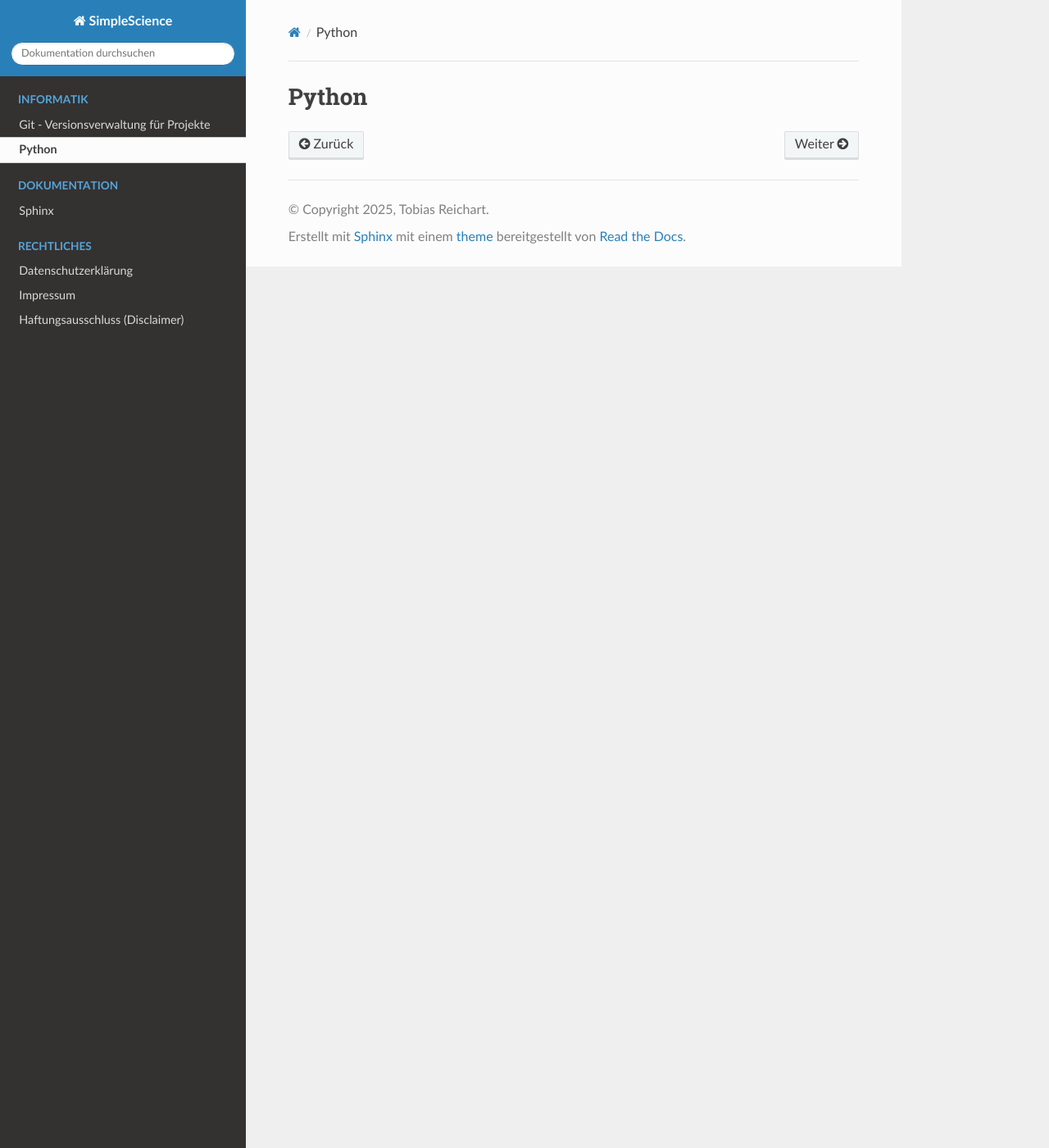
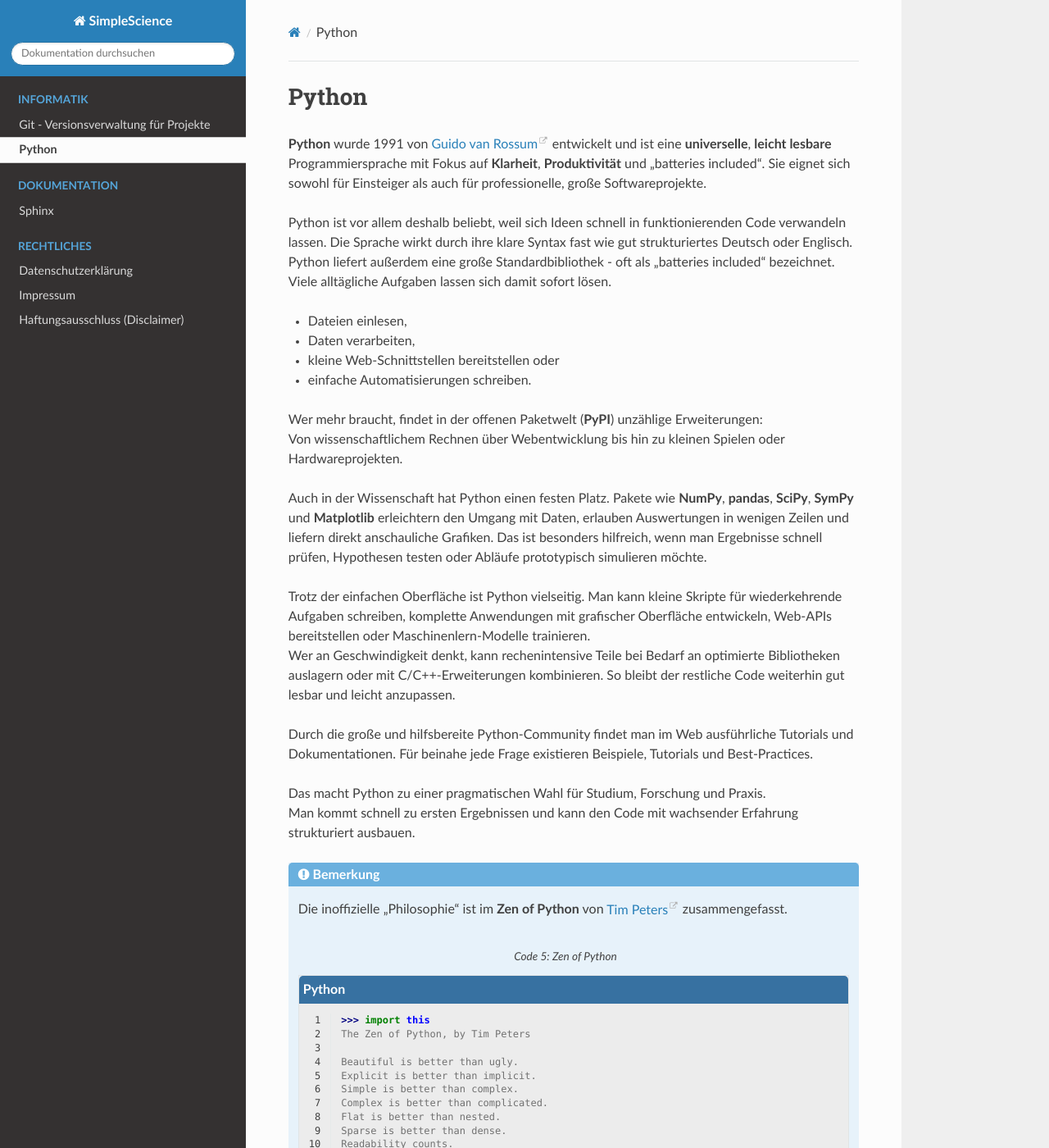
Before and after one commit to TobiasReichart/SimpleScience, a Sphinx documentation site: the page built from source/python/index.md, in a window 1280 px wide and 1400 px high. Shown: the whole window at 82% size. Built offline with Sphinx 7.4.7 and the Read the Docs theme 3.1.0, drawn with Linux system fonts in a browser that asks for light colours; some of the changed text lies outside the part shown.

Commit message:
index python geschrieben

`````diff
--- a/source/python/index.md
+++ b/source/python/index.md
@@ -1 +1,56 @@
 # Python
+
+**Python** wurde 1991 von [Guido van Rossum](https://de.wikipedia.org/wiki/Guido_van_Rossum) entwickelt und ist eine **universelle**, **leicht lesbare** Programmiersprache mit Fokus auf **Klarheit**, **Produktivität** und „batteries included“. Sie eignet sich sowohl für Einsteiger als auch für professionelle, große Softwareprojekte.
+
+
+Python ist vor allem deshalb beliebt, weil sich Ideen schnell in funktionierenden Code verwandeln lassen. Die Sprache wirkt durch ihre klare Syntax fast wie gut strukturiertes Deutsch oder Englisch.<br>
+Python liefert außerdem eine große Standardbibliothek - oft als „batteries included“ bezeichnet. Viele alltägliche Aufgaben lassen sich damit sofort lösen.
+- Dateien einlesen,
+- Daten verarbeiten,
+- kleine Web-Schnittstellen bereitstellen oder
+- einfache Automatisierungen schreiben.
+
+Wer mehr braucht, findet in der offenen Paketwelt (**PyPI**) unzählige Erweiterungen:<br>
+Von wissenschaftlichem Rechnen über Webentwicklung bis hin zu kleinen Spielen oder Hardwareprojekten.
+
+Auch in der Wissenschaft hat Python einen festen Platz. Pakete wie **NumPy**, **pandas**, **SciPy**, **SymPy** und **Matplotlib** erleichtern den Umgang mit Daten, erlauben Auswertungen in wenigen Zeilen und liefern direkt anschauliche Grafiken. Das ist besonders hilfreich, wenn man Ergebnisse schnell prüfen, Hypothesen testen oder Abläufe prototypisch simulieren möchte.
+
+Trotz der einfachen Oberfläche ist Python vielseitig. Man kann kleine Skripte für wiederkehrende Aufgaben schreiben, komplette Anwendungen mit grafischer Oberfläche entwickeln, Web-APIs bereitstellen oder Maschinenlern-Modelle trainieren.<br>
+Wer an Geschwindigkeit denkt, kann rechenintensive Teile bei Bedarf an optimierte Bibliotheken auslagern oder mit C/C++-Erweiterungen kombinieren. So bleibt der restliche Code weiterhin gut lesbar und leicht anzupassen.
+
+Durch die große und hilfsbereite Python-Community findet man im Web ausführliche Tutorials und Dokumentationen. Für beinahe jede Frage existieren Beispiele, Tutorials und Best-Practices.
+
+Das macht Python zu einer pragmatischen Wahl für Studium, Forschung und Praxis.<br>
+Man kommt schnell zu ersten Ergebnissen und kann den Code mit wachsender Erfahrung strukturiert ausbauen.
+
+````{note}
+Die inoffizielle „Philosophie“ ist im **Zen of Python** von [Tim Peters](https://en.wikipedia.org/wiki/Tim_Peters_(software_engineer) ) zusammengefasst.
+
+```{code-block} python
+:caption: Zen of Python
+:linenos:
+
+>>> import this
+The Zen of Python, by Tim Peters
+
+Beautiful is better than ugly.
+Explicit is better than implicit.
+Simple is better than complex.
+Complex is better than complicated.
+Flat is better than nested.
+Sparse is better than dense.
+Readability counts.
+Special cases aren't special enough to break the rules.
+Although practicality beats purity.
+Errors should never pass silently.
+Unless explicitly silenced.
+In the face of ambiguity, refuse the temptation to guess.
+There should be one-- and preferably only one --obvious way to do it.
+Although that way may not be obvious at first unless you're Dutch.
+Now is better than never.
+Although never is often better than *right* now.
+If the implementation is hard to explain, it's a bad idea.
+If the implementation is easy to explain, it may be a good idea.
+Namespaces are one honking great idea -- let's do more of those!
+```
+````
`````
